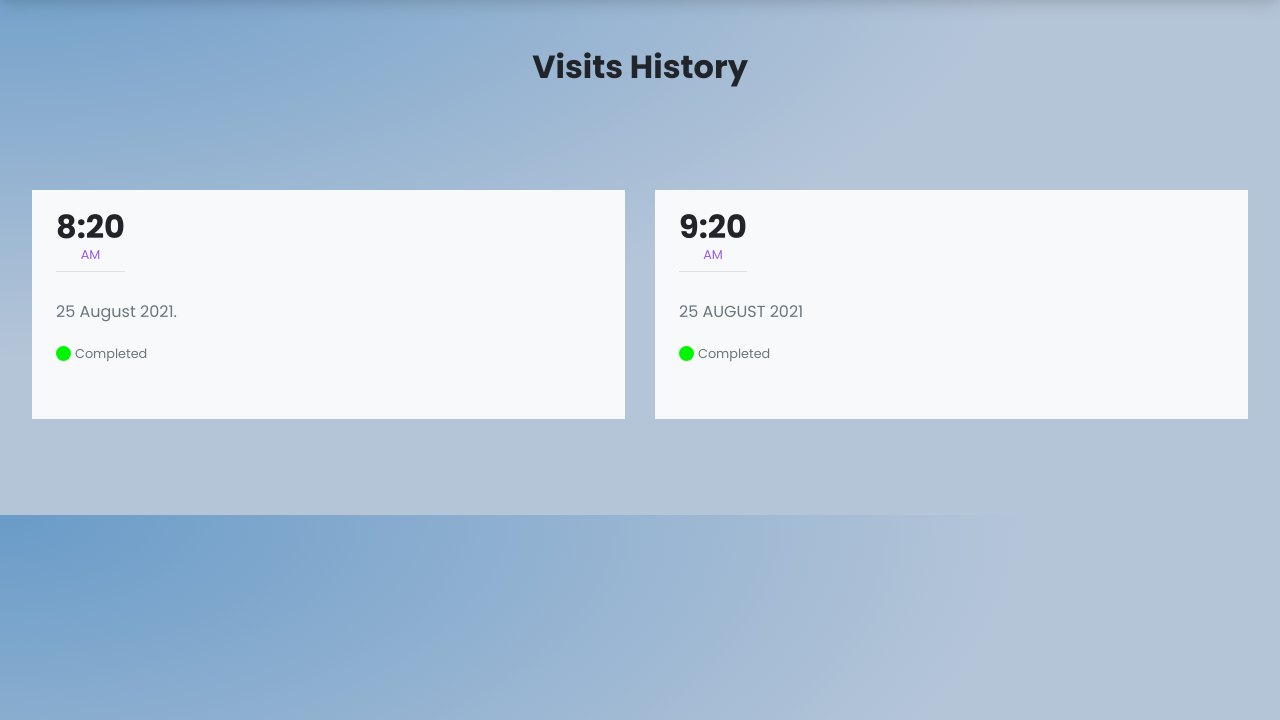
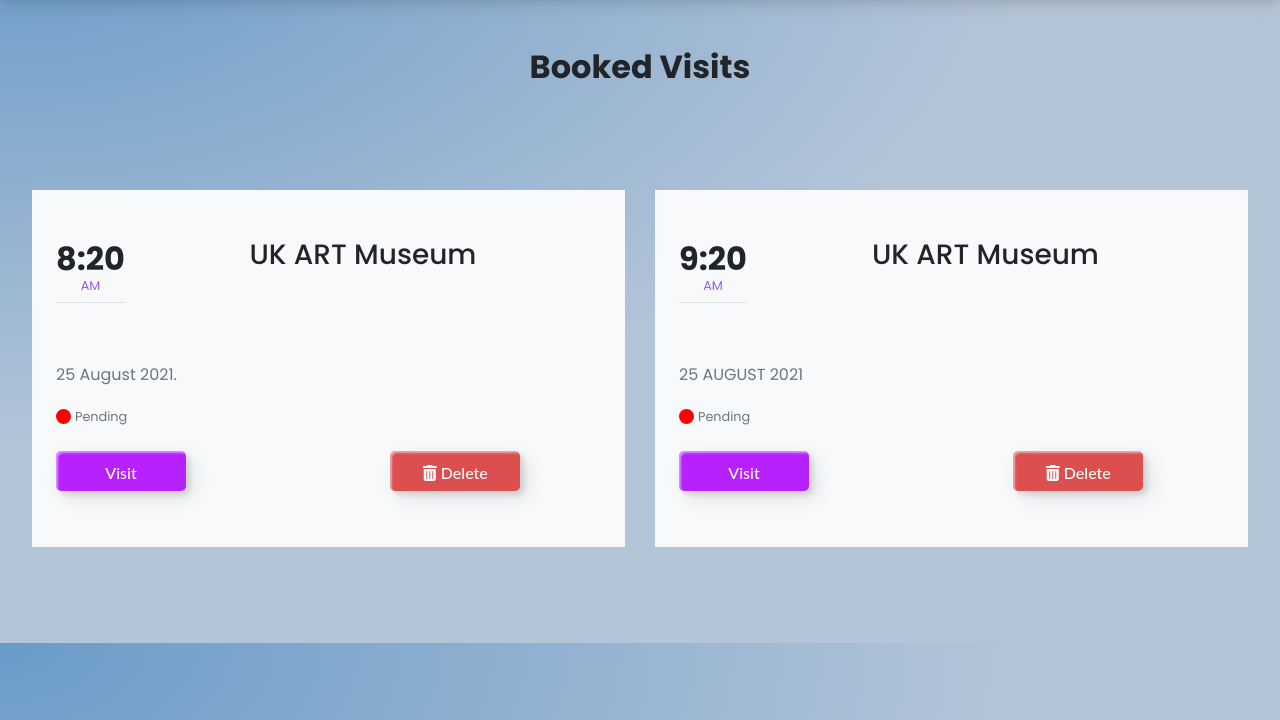
Before and after one commit to Purahan/Team-WebMaker, a PHP site: page /history.php in a window 1280 px wide. Shown: the part 80-800 px from the top of the page. Run offline with PHP 8.4, Linux system fonts and the light colour scheme; some libraries are stand-ins or nearby versions.

Commit message:
Update history.php

```diff
--- a/history.php
+++ b/history.php
@@ -1,9 +1,12 @@
 <!DOCTYPE html>
 <html lang="en">
+
 
 <head>
     <meta name="viewport" content="width=device-width, initial-scale=1">
     <link rel="stylesheet" href="https://cdnjs.cloudflare.com/ajax/libs/twitter-bootstrap/4.5.0/css/bootstrap.min.css">
+    <link rel="stylesheet" href="https://cdnjs.cloudflare.com/ajax/libs/font-awesome/4.7.0/css/font-awesome.min.css">
+    <script src="https://kit.fontawesome.com/525fd5b530.js"crossorigin="anonymous"></script>
 </head>
 
 <header>
@@ -11,7 +14,8 @@
   <nav class="navbar">
     <div class="container">
       <section class="wrapper">
-        <h1 class="brand"><a href="./index.html" class="brand-link">Muetour</a></h1>
+        <h1 class="brand"><a href="index.html" class="brand-link">Muetour</a></h1>
+
         <button type="button" class="burger" id="burger">
           <span class="burger-line"></span>
           <span class="burger-line"></span>
@@ -39,18 +43,22 @@
     <div class="row">
         <div class="col-md-12 text-center">
 
-            <h2 class="text-capitalize font-weight-bold">Visits History</h2>
+            <h2 class="text-capitalize font-weight-bold">Booked Visits</h2>
         </div>
     </div>
     <div class="row mt-sm-5">
         <div class="col-md-6">
             <div class="bg-light px-4 py-5 my-lg-5 my-md-2 my-sm-2">
+
                 <div class="d-flex justify-content-between align-items-center mx-auto">
+
                     <div>
-                        <h2 class="font-weight-bold" style="margin-top: -30px;">8:20</h2>
+
+                        <h2 class="font-weight-bold" style="margin-top: -30px;" >8:20</h2>
                       <small class="d-block text-center" style="line-height: 0;color: #9b5de5">AM</small>
                       <hr>
                     </div>
+                    <h3 style="text-align: right; padding-bottom: 13%;">UK ART Museum</h3>
                     <p class="text-center">
 
                     </p>
@@ -58,9 +66,12 @@
                 <div class="my-2">
                     <p class="text-secondary" style="line-height: 2;">25 August 2021.</p>
                     <div class="d-flex align-items-center">
-                        <span class="d-inline-block rounded-circle" style="width: 15px;height: 15px;background-color: rgb(0, 245, 0)"> </span>
-                        <small class="ml-1 text-secondary">Completed</small>
+                        <span class="d-inline-block rounded-circle" style="width: 15px;height: 15px;background-color: Red"> </span>
+                        <small class="ml-1 text-secondary">Pending</small>
+
                     </div>
+                    <button class="custom-btn btn-1" style="margin-top: 25px;">Visit</button>
+                    <button class="custom-btn btn-2" style="margin-top: 25px; margin-left: 200px"><i class="fa fa-trash"></i>       Delete</button>
 
                 </div>
             </div>
@@ -72,16 +83,20 @@
                         <h2 class="font-weight-bold" style="margin-top: -30px;">9:20</h2>
                       <small class="d-block text-center" style="line-height: 0;color: #9b5de5">AM</small>
                       <hr>
+
                     </div>
+                    <h3 style="text-align: right; padding-bottom: 13%;">UK ART Museum</h3>
 
                     </p>
                 </div>
                 <div class="my-2">
                     <p class="text-secondary" style="line-height: 2;">25 AUGUST 2021</p>
                     <div class="d-flex align-items-center">
-                        <span class="d-inline-block rounded-circle" style="width: 15px;height: 15px;background-color: rgb(0, 245, 0)"> </span>
-                        <small class="ml-1 text-secondary">Completed</small>
+                        <span class="d-inline-block rounded-circle" style="width: 15px;height: 15px;background-color: red"> </span>
+                        <small class="ml-1 text-secondary">Pending</small>
                     </div>
+                    <button class="custom-btn btn-1" style="margin-top: 25px;">Visit</button>
+                    <button class="custom-btn btn-2" style="margin-top: 25px; margin-left: 200px"><i class="fa fa-trash"></i>       Delete</button>
 
                 </div>
             </div>
@@ -100,14 +115,15 @@ html,
 body {
 
 
-background: rgb(105,155,200);
+background: rgb(105,155,200) ;
 background: -moz-radial-gradient(top left, ellipse cover, rgba(105,155,200,1) 0%, rgba(181,197,216,1) 57%);
- background: -webkit-gradient(radial, top left, 0px, top left, 100%, color-stop(0%,rgba(105,155,200,1)), color-stop(57%,rgba(181,197,216,1)));
- background: -webkit-radial-gradient(top left, ellipse cover, rgba(105,155,200,1) 0%,rgba(181,197,216,1) 57%);
- background: -o-radial-gradient(top left, ellipse cover, rgba(105,155,200,1) 0%,rgba(181,197,216,1) 57%);
- background: -ms-radial-gradient(top left, ellipse cover, rgba(105,155,200,1) 0%,rgba(181,197,216,1) 57%);
- background: radial-gradient(ellipse at top left, rgba(105,155,200,1) 0%,rgba(181,197,216,1) 57%);
- filter: progid:DXImageTransform.Microsoft.gradient( startColorstr='#699bc8', endColorstr='#b5c5d8',GradientType=1 );
+ background: -webkit-gradient(radial, top left, 0px, top left, 100%, color-stop(0%,rgba(105,155,200,1)), color-stop(57%,rgba(181,197,216,1))) ;
+ background: -webkit-radial-gradient(top left, ellipse cover, rgba(105,155,200,1) 0%,rgba(181,197,216,1) 57%) ;
+ background: -o-radial-gradient(top left, ellipse cover, rgba(105,155,200,1) 0%,rgba(181,197,216,1) 57%) ;
+ background: -ms-radial-gradient(top left, ellipse cover, rgba(105,155,200,1) 0%,rgba(181,197,216,1) 57%) ;
+ background: radial-gradient(ellipse at top left, rgba(105,155,200,1) 0%,rgba(181,197,216,1) 57%) ;
+ filter: progid:DXImageTransform.Microsoft.gradient( startColorstr='#699bc8', endColorstr='#b5c5d8',GradientType=1 ) ;
+
 
 }
 a:hover {
@@ -262,6 +278,110 @@ video {
   transform: rotate(0deg);
   transition: 0.25s ease-in-out;
 }
+
+/*button*/
+
+.custom-btn {
+  width: 130px;
+  height: 40px;
+  color: #fff;
+  border-radius: 5px;
+  padding: 10px 25px;
+  font-family: 'Lato', sans-serif;
+  font-weight: 500;
+  background: transparent;
+  cursor: pointer;
+  transition: all 0.3s ease;
+  position: relative;
+  display: inline-block;
+   box-shadow:inset 2px 2px 2px 0px rgba(255,255,255,.5),
+   7px 7px 20px 0px rgba(0,0,0,.1),
+   4px 4px 5px 0px rgba(0,0,0,.1);
+  outline: none;
+}
+
+
+
+
+
+
+.btn-1 {
+  background: #b621fe;
+  border: none;
+  z-index: 1;
+}
+.btn-1:after {
+  position: absolute;
+  content: "";
+  width: 0;
+  height: 100%;
+  top: 0;
+  right: 0;
+  z-index: -1;
+  background-color: #663dff;
+  border-radius: 5px;
+   box-shadow:inset 2px 2px 2px 0px rgba(255,255,255,.5),
+   7px 7px 20px 0px rgba(0,0,0,.1),
+   4px 4px 5px 0px rgba(0,0,0,.1);
+  transition: all 0.3s ease;
+}
+.btn-1:hover {
+  color: #fff;
+}
+.btn-1:hover:after {
+  left: 0;
+  width: 100%;
+}
+.btn-1:active {
+  top: 2px;
+}
+
+/*button 2*/
+
+
+
+
+
+
+
+
+
+.btn-2 {
+  background: #db4f4f;
+  border: none;
+  z-index: 1;
+}
+.btn-2:after {
+  position: absolute;
+  content: "";
+  width: 0;
+  height: 100%;
+  top: 0;
+  right: 0;
+  z-index: -1;
+  background-color: #ff0000;
+  border-radius: 5px;
+   box-shadow:inset 2px 2px 2px 0px rgba(255,255,255,.5),
+   7px 7px 20px 0px rgba(0,0,0,.1),
+   4px 4px 5px 0px rgba(0,0,0,.1);
+  transition: all 0.3s ease;
+}
+.btn-2:hover {
+  color: #fff;
+}
+.btn-2:hover:after {
+  left: 0;
+  width: 100%;
+}
+.btn-2:active {
+  top: 2px;
+}
+
+/*button end*/
+
+
+
+
 .navbar .burger-line:nth-child(1) {
   top: 0;
 }
@@ -333,6 +453,10 @@ video {
     gap: 0.75rem;
     padding: 1rem 0;
   }
+  .btn-2 {
+    margin-left: -200px;
+    justify-content: left;
+  }
 }
 </style>
 <script>
```
